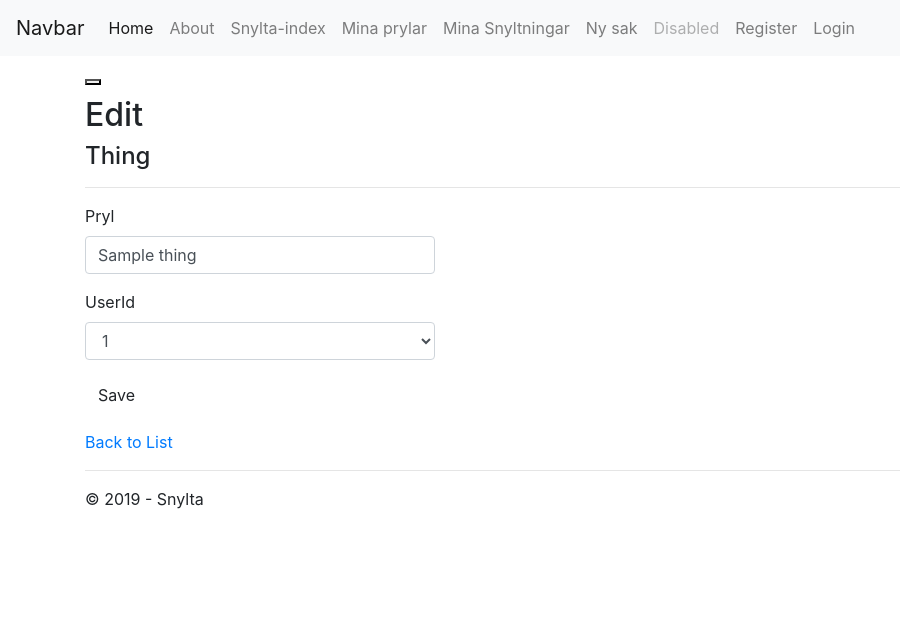
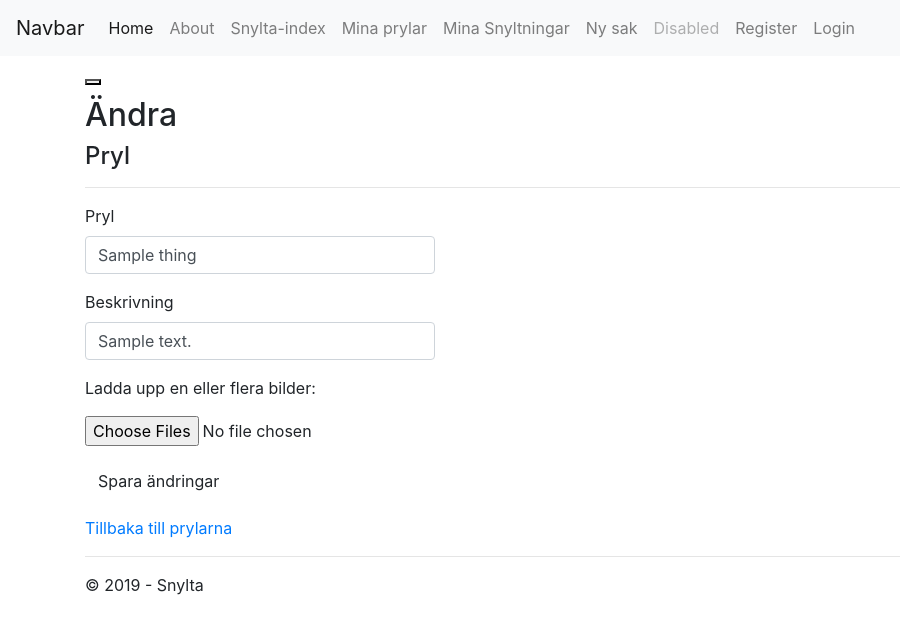
Before and after one commit to Karl-Graham/Snylta, an ASP.NET Core app: page /Things/Edit?id=1 in a window 1280 px wide. Shown: the top 634 px of the page, without its empty margins (0-900 px from the left). Run offline with ASP.NET Core 8, Linux system fonts and the light colour scheme; a user stored in the database is signed in; tables that the repository leaves empty hold one stand-in row (values such as "Sample post"); some libraries are stand-ins or nearby versions.

Commit message:
Ändringar i Edit för Things, bild till modal och allmänna översättningar

```diff
--- a/Snylta/Controllers/ThingsController.cs
+++ b/Snylta/Controllers/ThingsController.cs
@@ -141,7 +141,7 @@ namespace Snylta
         // more details see http://go.microsoft.com/fwlink/?LinkId=317598.
         [HttpPost]
         [ValidateAntiForgeryToken]
-        public async Task<IActionResult> Edit(string id, [Bind("Id,Name,UserId")] Thing thing)
+        public async Task<IActionResult> Edit(string id, [Bind("Id,Name,UserId,Description,ThingPic")] Thing thing)
         {
             if (id != thing.Id)
             {
--- a/Snylta/Models/Group.cs
+++ b/Snylta/Models/Group.cs
@@ -1,4 +1,4 @@
-using System;
+ using System;
 using System.Collections.Generic;
 using System.Linq;
 using System.Text;
@@ -12,7 +12,5 @@ namespace Snylta.Models
         public string Name { get; set; }
         public virtual ICollection<GroupThings>  GroupThings { get; set; }
         public virtual ICollection<GroupUsers> GroupUsers { get; set; }
-
-
     }
 }
--- a/Snylta/Models/Thing.cs
+++ b/Snylta/Models/Thing.cs
@@ -16,15 +16,12 @@ namespace Snylta.Models
         [Display(Name="Pryl")]
         public string Name { get; set; }
 
-        //Nytt
-        [Required]
         [Display(Name="Ladda upp bild")]
         public string ThingPic { get; set; }
 
         [Required]
         [Display(Name = "Beskrivning")]
         public string Description { get; set; }
-        //
 
         public virtual ICollection<GroupThings> GroupThings { get; set; }
 
--- a/Snylta/Startup.cs
+++ b/Snylta/Startup.cs
@@ -52,7 +52,7 @@ namespace Snylta
                 .AddDefaultUI()
                 .AddDefaultTokenProviders();
 
-            //Begär authentitaction som default. För att kringgå addare [AllowAnonymous] (Elin)
+            //Begär authenticaction som default. För att kringgå addare [AllowAnonymous] (Elin)
             services.AddMvc(o =>
             {
                 var policy = new AuthorizationPolicyBuilder()
--- a/Snylta/Views/Groups/Edit.cshtml
+++ b/Snylta/Views/Groups/Edit.cshtml
@@ -26,7 +26,7 @@
 </div>
 
 <div>
-    <a asp-action="Index">Back to List</a>
+    <a asp-action="Index">Tillbaka till prylarna</a>
 </div>
 
 @section Scripts {
--- a/Snylta/Views/Things/Components/Card/Default.cshtml
+++ b/Snylta/Views/Things/Components/Card/Default.cshtml
@@ -4,6 +4,6 @@
         <img src="~/thingimages/@Model.ThingPic" class="card-img-top" width="200"> @*alt="..."*@
         <div class="card-body">
             <h5 class="card-title">@Model.Name</h5>
-            <p class="card-text">@Model.Id</p>
+            <p class="card-text">@Model.Description</p>
         </div>
     </div>
--- a/Snylta/Views/Things/Edit.cshtml
+++ b/Snylta/Views/Things/Edit.cshtml
@@ -4,9 +4,9 @@
     ViewData["Title"] = "Edit";
 }
 
-<h2>Edit</h2>
+<h2>Ändra</h2>
 
-<h4>Thing</h4>
+<h4>Pryl</h4>
 <hr />
 <div class="row">
     <div class="col-md-4">
@@ -19,19 +19,23 @@
                 <span asp-validation-for="Name" class="text-danger"></span>
             </div>
             <div class="form-group">
-                <label asp-for="UserId" class="control-label"></label>
-                <select asp-for="UserId" class="form-control" asp-items="ViewBag.UserId"></select>
-                <span asp-validation-for="UserId" class="text-danger"></span>
+                <label asp-for="Description" class="control-label"></label>
+                <input asp-for="Description" class="form-control" />
+                <span asp-validation-for="Description" class="text-danger"></span>
             </div>
             <div class="form-group">
-                <input type="submit" value="Save" class="btn btn-default" />
+                <p>Ladda upp en eller flera bilder:</p>
+                <input type="file" name="files" multiple />
+            </div>
+            <div class="form-group">
+                <input type="submit" value="Spara ändringar" class="btn btn-default" />
             </div>
         </form>
     </div>
 </div>
 
 <div>
-    <a asp-action="Index">Back to List</a>
+    <a asp-action="Index">Tillbaka till prylarna</a>
 </div>
 
 @section Scripts {
```
Also changed, not shown: Snylta/Views/Things/Create.cshtml (+4 -4 lines), Snylta/Views/Things/Delete.cshtml (+4 -4 lines), Snylta/Views/Things/MyThings.cshtml (+5 -5 lines), Snylta/wwwroot/thingimages/5adf2f37-4fc2-43fe-aed9-5d2f56cf7088image2.jpeg (added), Snylta/wwwroot/thingimages/78a833df-da90-4ef9-b404-7aa18ede53eaimage2.jpeg (added), Snylta/wwwroot/thingimages/9215ecf3-b640-44a5-9381-04860cefe1c5image2.jpeg (added).
